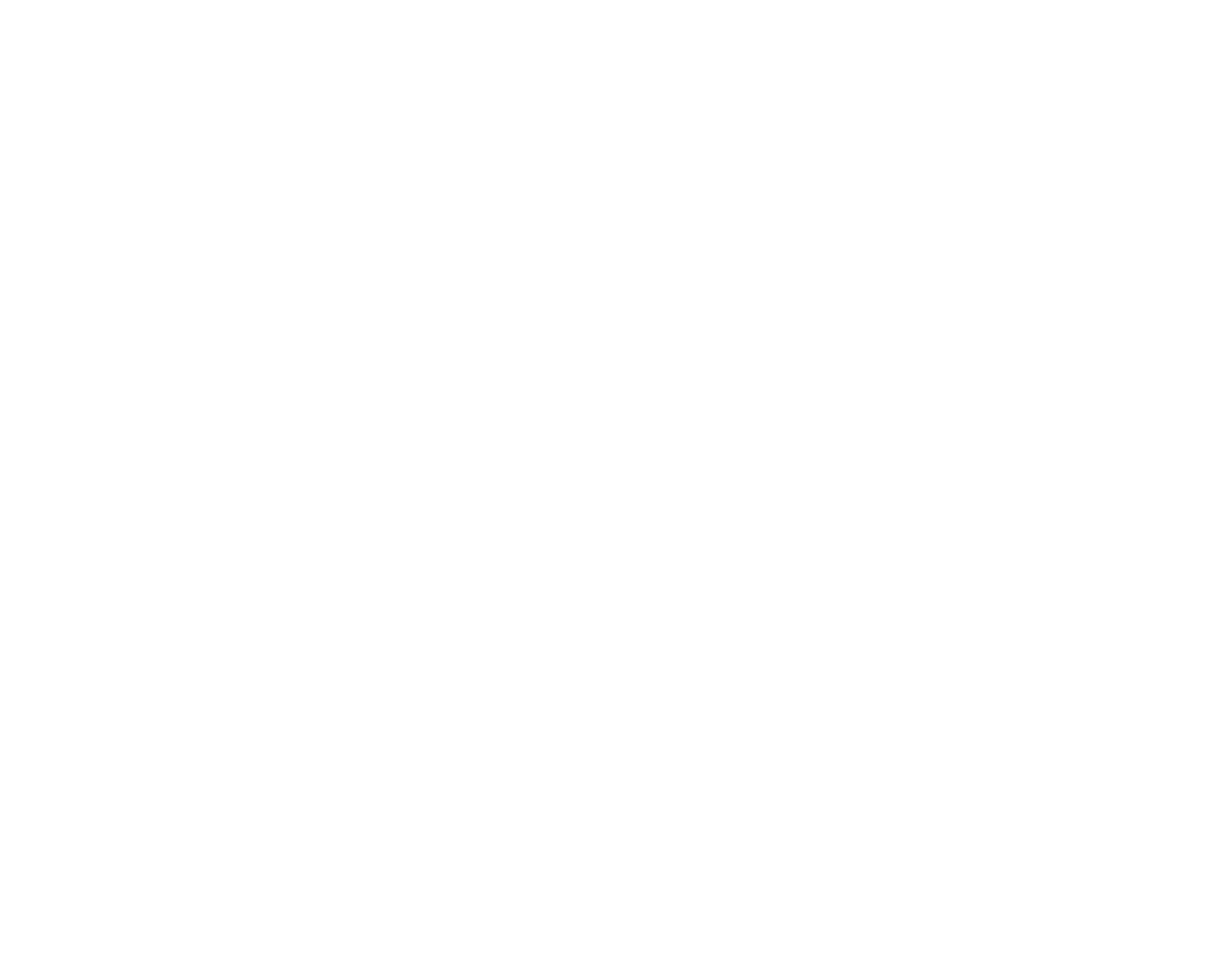
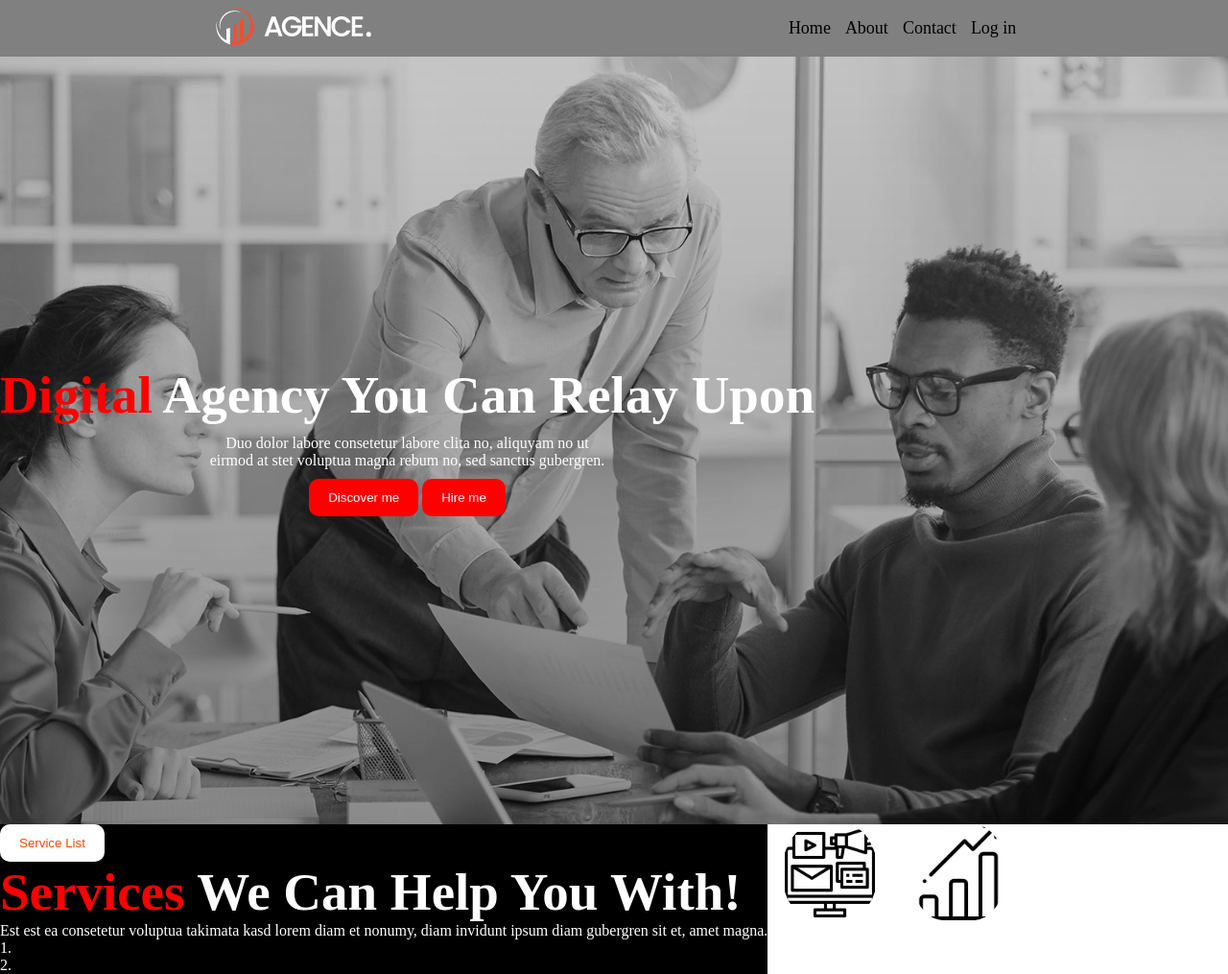
Before and after one commit to Tajvir007/Digital-agency, a plain HTML site: page index.html in a window 1280 px wide. Shown: the whole page at 96% size. Before the commit the page ends 800 px from the top, so only its background shows below. Drawn offline with Linux system fonts and the light colour scheme.

Commit message:
Nav section and banner added

```diff
--- a/index.html
+++ b/index.html
@@ -1,11 +1,74 @@
 <!DOCTYPE html>
 <html lang="en">
+
     <head>
         <meta charset="UTF-8">
         <meta name="viewport" content="width=device-width, initial-scale=1.0">
         <title>Digital Agency </title>
+        <link rel="stylesheet" href="style.css">
     </head>
+
     <body>
 
+        <header>
+            <nav class="nav-container">
+                <div class="logo">
+                    <img src="./asset/logo/logo.png" alt="">
+                </div>
+                <div class="menu">
+                    <li>Home</li>
+                    <li>About</li>
+                    <li>Contact</li>
+                    <li>Log in</li>
+                </div>
+            </nav>
+
+            <div class="banner-container">
+                <div class="banner-info">
+                    <h1 class="title">
+                        <span class="primary-color">Digital</span> Agency You Can Relay Upon</h1>
+                    <p class="description">Duo dolor labore consetetur labore clita no, aliquyam no ut eirmod at stet voluptua magna rebum
+                        no,
+                        sed sanctus gubergren.</p>
+                    <button class="btn btn-primary">Discover me </button>
+                    <button class="btn btn-primary">Hire me </button>
+                </div>
+            </div>
+
+        </header>
+
+        <main>
+            <!-- Service section -->
+
+         <div class="sevice-container">
+            <div class="service-details">
+                <button class="btn btn-secondary"> Service List </button>
+                <h2 class="title">
+                    <span class="primary-color">Services</span> We Can Help You With!</h2>
+
+                <p>Est est ea consetetur voluptua takimata kasd lorem diam et nonumy, diam invidunt ipsum diam gubergren sit et, amet magna.</p>
+
+                <li type="1"></li>
+                <li type="1"></li>
+
+            </div>
+            <div class="service-logo">
+                  <div class="upper-logo">
+                         <img class="icon-details" src="/asset/icons/digital-marketing.png" alt="">
+                         <img class="icon-details" src="/asset/icons/bar-chart.png" alt="">
+                  </div>
+                  <div class="lower-logo">
+
+                  </div>
+            </div>
+         </div>
+
+        </main>
+
+        <footer>
+
+        </footer>
+
     </body>
+
 </html>
--- a/style.css
+++ b/style.css
@@ -0,0 +1,81 @@
+* {
+    margin: 0;
+}
+
+/* Nav section */
+.nav-container {
+    background-color: gray;
+    display: flex;
+    justify-content: space-around;
+    padding: 5px;
+    align-items: center;
+}
+
+.menu {
+    list-style: none;
+    display: flex;
+    gap: 15px;
+    font-size: 18px;
+
+}
+
+/* Banner section */
+
+.banner-container {
+    height: 100vh;
+    background-image: url("./asset/image/background.jpg"), linear-gradient(rgba(0, 0, 0, 0.2), rgba(0, 0, 0, 0.4));
+    background-blend-mode: overlay;
+    background-position: center;
+    background-repeat: no-repeat;
+    background-size: cover;
+    text-align: center;
+    display: flex;
+    align-items: center;
+}
+
+.title{
+    font-size: 55px;
+    font-weight: bold;
+    color: white;
+}
+.description{
+    color: white;
+    padding: 10px;
+    width: 50%;
+    margin: auto;
+}
+.btn{
+    padding: 12px 20px;
+    border: none;
+    border-radius: 10px;
+}
+.primary-color{
+    color: red;
+}
+.btn-primary{
+    background-color: red;
+    color: white;
+}
+
+/* Service section */
+.sevice-container{
+         display: flex;
+}
+.service-details{
+    background-color: black;
+    color: white;
+}
+.btn-secondary{
+    background-color: white;
+    color: orangered;
+}
+/* .service-logo{
+
+} */
+.icon-details{
+    height: 100px;
+    width: 100px;
+    border-radius: 50px;
+    padding-left:15px;
+    padding-right: 15px;
+}
```
Lines whose indentation alone changed are shown as unchanged.
